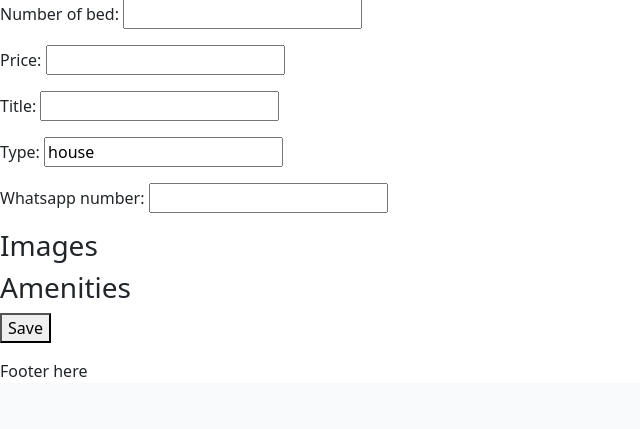
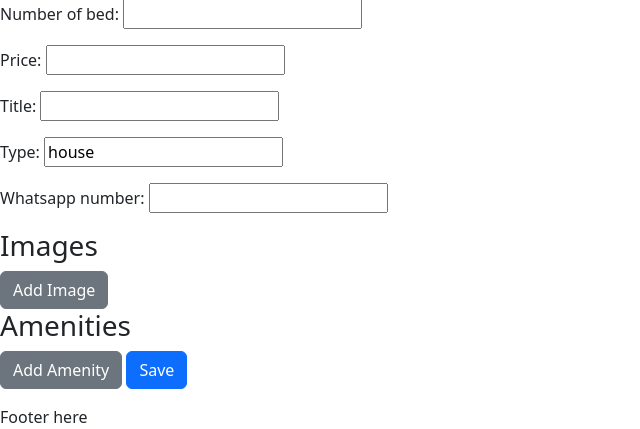
Before and after one commit to hahmad2205/Playground, a Django app: template zameenclone/properties/templates/properties/property_form.html in a window 1280 px wide. Shown: the part 1063-1492 px from the top of the page, without its empty margins (0-640 px from the left). Before the commit the page ends 1446 px from the top, so only its background shows below. Run offline with Django 5.2, Linux system fonts and the light colour scheme; the template is opened without the code that fills it: values named after a table or form of the project are taken from there, others are empty; some libraries are stand-ins or nearby versions.

Commit message:
Add property form updated

```diff
--- a/zameenclone/core/templates/core/base.html
+++ b/zameenclone/core/templates/core/base.html
@@ -10,8 +10,7 @@
   <body>
     {% block body %}{% endblock body %}
     <script src="{% static 'jquery-3.7.1.min.js' %}"></script>
-
+    <script src="https://cdn.jsdelivr.net/npm/bootstrap@5.3.3/dist/js/bootstrap.bundle.min.js" integrity="sha384-YvpcrYf0tY3lHB60NNkmXc5s9fDVZLESaAA55NDzOxhy9GkcIdslK1eN7N6jIeHz" crossorigin="anonymous"></script>
     {% block script%}{%endblock script%}
-    <script src="https://cdn.jsdelivr.net/npm/bootstrap@5.3.3/dist/js/bootstrap.bundle.min.js" integrity="sha384-YvpcrYf0tY3lHB60NNkmXc5s9fDVZLESaAA55NDzOxhy9GkcIdslK1eN7N6jIeHz" crossorigin="anonymous"></script>
   </body>
 </html>
--- a/zameenclone/core/views.py
+++ b/zameenclone/core/views.py
@@ -2,7 +2,8 @@ from django.http import JsonResponse
 from .models import AmenityOption
 
 def get_amenity_options(request):
-    options = AmenityOption.objects.filter(amenity_id=request.GET.get('amenity_id'))
+    amenity_id = request.GET.get('amenity_id')
+    options = AmenityOption.objects.filter(amenity_id=amenity_id)
     options_html = '<option value="">Select Option</option>'
     for option in options:
         options_html += f'<option value="{option.id}">{option.option}</option>'
--- a/zameenclone/properties/forms.py
+++ b/zameenclone/properties/forms.py
@@ -17,15 +17,25 @@ class PropertyImagesForm(forms.ModelForm):
         fields = ['image']
 
 class PropertyAmenityForm(forms.ModelForm):
-    amenity = forms.ModelChoiceField(queryset=Amenity.objects.all(), label="Amenity")
-    amenity_option = forms.ModelChoiceField(queryset=AmenityOption.objects.none(), label="Amenity Option")
+    amenity_type = forms.ModelChoiceField(queryset=Amenity.objects.all(), label="Amenity")
+    amenity = forms.ModelChoiceField(queryset=AmenityOption.objects.none(), label="Amenity Option")
     value = forms.IntegerField(required=False)
 
     class Meta:
         model = PropertyAmenity
-        fields = ['amenity', 'amenity_option', 'value']
+        fields = ['amenity_type', 'amenity', 'value']
 
     def __init__(self, *args, **kwargs):
         super().__init__(*args, **kwargs)
-        self.fields['amenity'].widget.attrs.update({'class': 'amenity-dropdown'})
-        self.fields['amenity_option'].widget.attrs.update({'class': 'amenity-option-dropdown'})
+        self.fields['amenity_type'].widget.attrs.update({'class': 'amenity-dropdown'})
+        self.fields['amenity'].widget.attrs.update({'class': 'amenity-option-dropdown'})
+        print(self.data)
+        if 'amenity_type' in self.data:
+            try:
+                self.fields['amenity'].queryset = AmenityOption.objects.filter(amenity=self.data.get('amenity_type'))
+            except (ValueError, TypeError):
+                self.fields['amenity'].queryset = AmenityOption.objects.none()
+        elif self.instance.pk:
+            self.fields['amenity'].queryset = self.instance.amenity.options.all()
+        else:
+            self.fields['amenity'].queryset = AmenityOption.objects.none()
--- a/zameenclone/properties/templates/properties/property_form.html
+++ b/zameenclone/properties/templates/properties/property_form.html
@@ -2,35 +2,44 @@
 
 {% block listings %}
     <h2>Add Property</h2>
-    <form method="post" enctype="multipart/form-data">
+    <form method="post" enctype="multipart/form-data" id="property-form">
         {% csrf_token %}
         {{ property_form.as_p }}
 
         <h3>Images</h3>
+        <div id="image-formset">
             {{ image_formset.management_form }}
             {% for form in image_formset %}
+                <div class="image-form">
                     {{ form.as_p }}
+                </div>
             {% endfor %}
+        </div>
+        <button type="button" id="add-image-form" class="btn btn-secondary">Add Image</button>
 
         <h3>Amenities</h3>
+        <div id="amenity-formset">
             {{ amenity_formset.management_form }}
             {% for form in amenity_formset %}
+                <div class="amenity-form">
                     {{ form.as_p }}
+                </div>
             {% endfor %}
+        </div>
+        <button type="button" id="add-amenity-form" class="btn btn-secondary">Add Amenity</button>
 
-        <button type="submit">Save</button>
+        <button type="submit" class="btn btn-primary">Save</button>
     </form>
-
-{% endblock listings%}
+{% endblock listings %}
 
 {% block script %}
 <script>
     $(document).ready(function() {
-    $('.amenity-dropdown').change(function() {
-        var $this = $(this);
-        var amenityID = $this.val();
-        console.log(amenityID);  // Check if amenityID is logged correctly
-        var $optionDropdown = $this.closest('form').find('.amenity-option-dropdown');
+        function updateAmenityOptions($amenityDropdown) {
+            var amenityID = $amenityDropdown.val();
+            var $form = $amenityDropdown.closest('.amenity-form');
+            var $optionDropdown = $form.find('.amenity-option-dropdown');
+
             $.ajax({
                 url: '{% url "core:get_amenity_options" %}',
                 data: {
@@ -43,7 +52,45 @@ $(document).ready(function() {
                     console.error('AJAX Error:', textStatus, errorThrown);
                 }
             });
+        }
+
+        $('#add-image-form').click(function() {
+            var formCount = $('#id_image_formset-TOTAL_FORMS').val();
+            var $imageFormset = $('#image-formset');
+            var $newForm = $imageFormset.children('.image-form:first').clone(false).get(0);
+            $($newForm).find(':input').each(function() {
+                var name = $(this).attr('name').replace('-0-', '-' + formCount + '-');
+                var id = 'id_' + name;
+                $(this).attr({'name': name, 'id': id}).val('').removeAttr('checked');
+            });
+            formCount++;
+            $('#id_image_formset-TOTAL_FORMS').val(formCount);
+            $imageFormset.append($newForm);
+        });
+
+        $('#add-amenity-form').click(function() {
+            var formCount = $('#id_amenity_formset-TOTAL_FORMS').val();
+            var $amenityFormset = $('#amenity-formset');
+            var $newForm = $amenityFormset.children('.amenity-form:first').clone(false).get(0);
+            $($newForm).find(':input').each(function() {
+                var name = $(this).attr('name').replace('-0-', '-' + formCount + '-');
+                var id = 'id_' + name;
+                $(this).attr({'name': name, 'id': id}).val('').removeAttr('checked');
+            });
+            formCount++;
+            $('#id_amenity_formset-TOTAL_FORMS').val(formCount);
+            $amenityFormset.append($newForm);
+            updateAmenityOptions($newForm.find('.amenity-dropdown'));
+        });
+
+        $(document).on('change', '.amenity-dropdown', function() {
+            updateAmenityOptions($(this));
+        });
+
+        $('.amenity-dropdown').each(function() {
+            updateAmenityOptions($(this));
         });
     });
-</script
+
+</script>
 {% endblock script %}
```
Also changed, not shown: zameenclone/properties/views.py (+12 -13 lines). Lines whose indentation alone changed are shown as unchanged.
